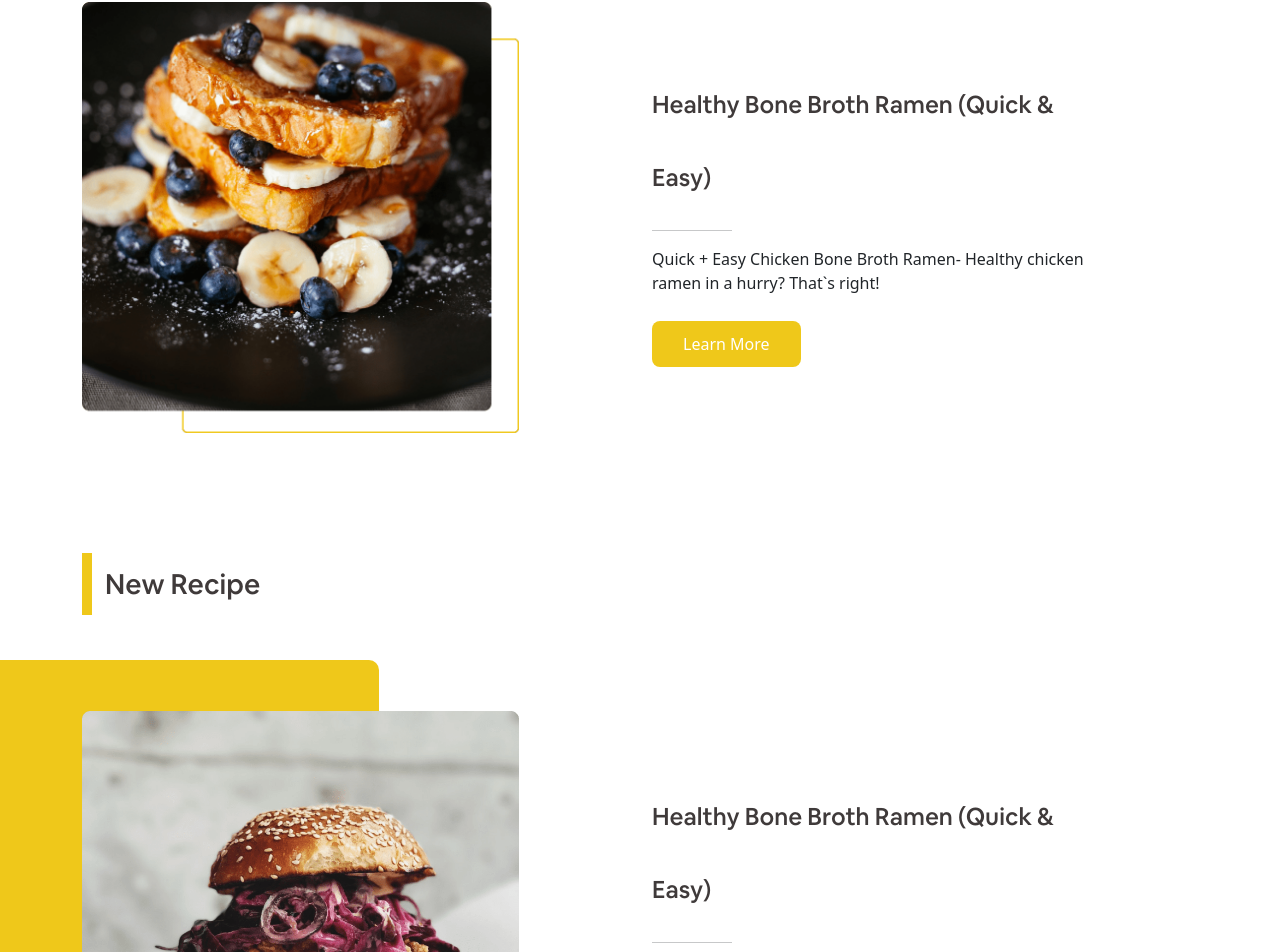
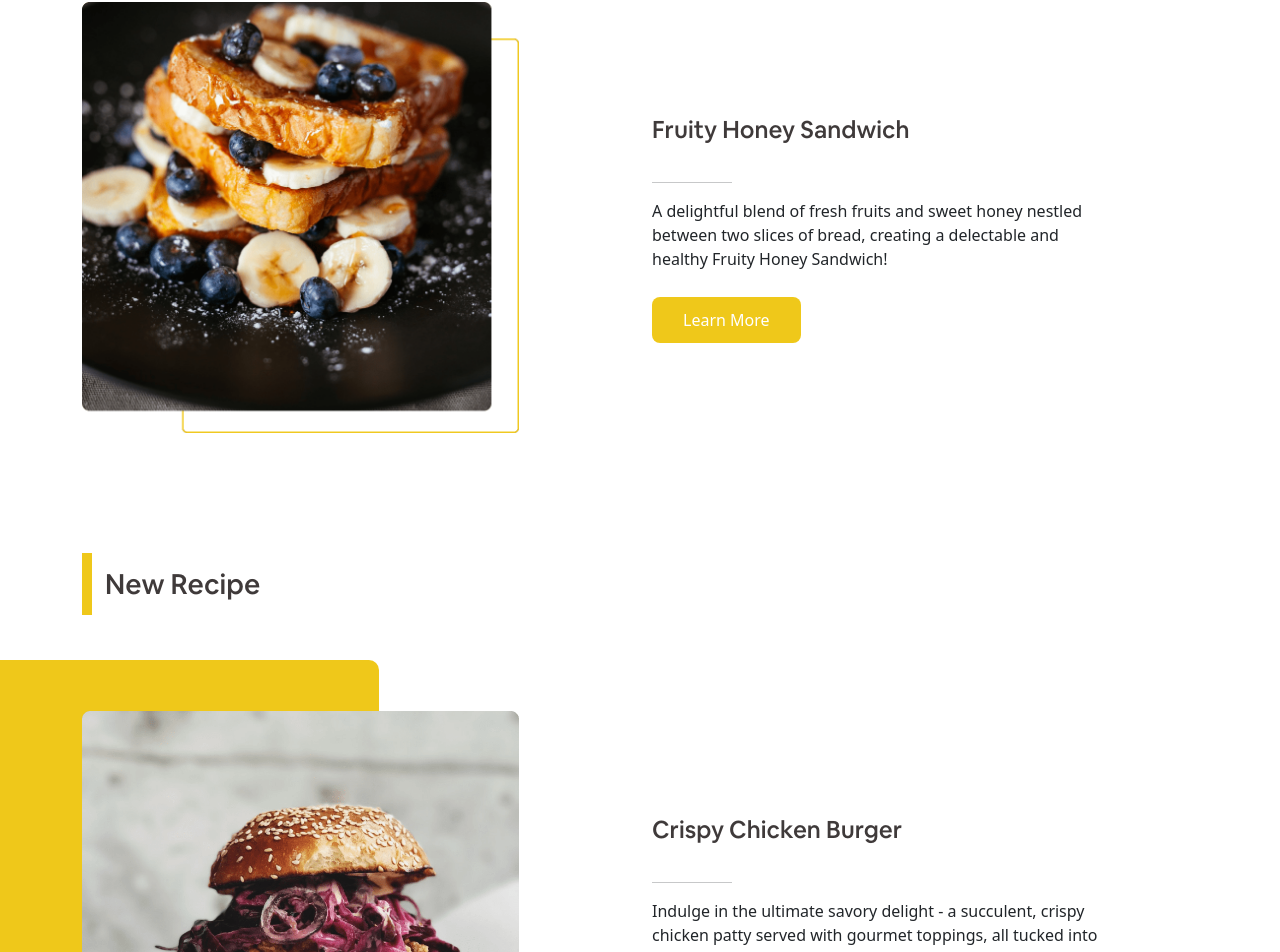
Before and after one commit to IrhamNfrnda/food-recipe-web, a React (Create React App) app: page / in a window 1280 px wide. Shown: the part 918-1870 px from the top of the page. Built offline with nearby package versions, Linux system fonts and the light colour scheme; no server answers.

Commit message:
[ADD] Screenshot

```diff
--- a/src/pages/AddRecipe.jsx
+++ b/src/pages/AddRecipe.jsx
@@ -21,6 +21,12 @@ export default function AddRecipe() {
     const [ingredients, setIngredients] = React.useState("");
     const [videoLink, setVideoLink] = React.useState("");
     const [recipePicture, setRecipePicture] = React.useState("");
+
+    React.useEffect(() => {
+        if (!localStorage.getItem("auth")) {
+            navigate("/login");
+        }
+    }, []);
 
     // Function to handle submit
     const handleSubmit = (e) => {
--- a/src/pages/Home.jsx
+++ b/src/pages/Home.jsx
@@ -16,7 +16,7 @@ export default function Home() {
 
     React.useEffect(() => {
         axios
-          .get(`${process.env.REACT_APP_BASE_URL}/recipe?limit=9&page=1`)
+            .get(`${process.env.REACT_APP_BASE_URL}/recipe?limit=6&page=1`)
             .then((response) => {
                 const recipeData = response?.data?.data.slice(1); // Skip the first element which contains "full_count"
                 setRecipeList(recipeData);
@@ -55,7 +55,7 @@ export default function Home() {
                                 placeholder="search restaurant, food"
                                 onChange={(e) => setKeyword(e.target.value)}
                                 onKeyDown={(e) => {
-                                  if(e.keyCode === 13) {
+                                    if (e.keyCode === 13) {
                                         window.location.href = ("#popular-recipe");
 
                                         handleSearch();
@@ -84,11 +84,10 @@ export default function Home() {
                             <img src="/images/popular-for-you.png" alt="Popular For You" />
                         </div>
                         <div className="col-md-5 align-self-center justify-content-between">
-                            <h4>Healthy Bone Broth Ramen (Quick &amp; Easy)</h4>
+                            <h4>Fruity Honey Sandwich</h4>
                             <hr style={{ width: "10vh" }} />
                             <p>
-                                Quick + Easy Chicken Bone Broth Ramen- Healthy chicken ramen in a
-                                hurry? That`s right!
+                                A delightful blend of fresh fruits and sweet honey nestled between two slices of bread, creating a delectable and healthy Fruity Honey Sandwich!
                             </p>
                             <button className="btn">Learn More</button>
                         </div>
@@ -109,11 +108,10 @@ export default function Home() {
                             <img src="/images/new-recipe.png" alt="New Recipe" />
                         </div>
                         <div className="col-md-5 justify-content-between">
-                            <h4>Healthy Bone Broth Ramen (Quick &amp; Easy)</h4>
+                            <h4>Crispy Chicken Burger</h4>
                             <hr style={{ width: "10vh" }} />
                             <p>
-                                Quick + Easy Chicken Bone Broth Ramen- Healthy chicken ramen in a
-                                hurry? That`s right!
+                                Indulge in the ultimate savory delight - a succulent, crispy chicken patty served with gourmet toppings, all tucked into a perfectly toasted burger bun, creating the mouthwatering Crispy Chicken Burger.
                             </p>
                             <button className="btn">Learn More</button>
                         </div>
```
Also changed, not shown: src/pages/oke.jsx (added, +7 -0 lines), screenshot/FE123123.PNG (added), screenshot/FE231.PNG (added). Lines whose indentation alone changed are shown as unchanged.
